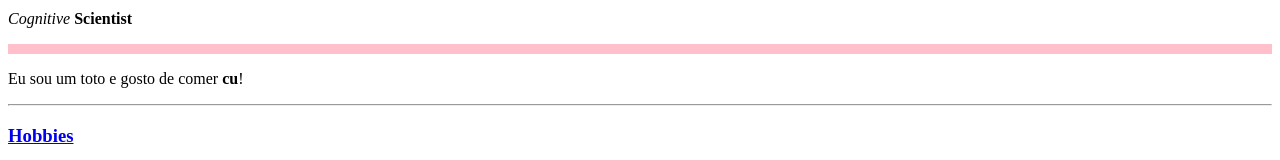
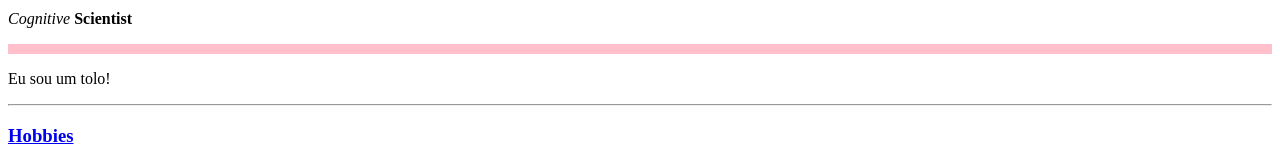
Before and after one commit to diglicks/cv, a plain HTML site: page index.html in a window 1280 px wide. Shown: the part 505-665 px from the top of the page. Drawn offline with Linux system fonts and the light colour scheme.

Commit message:
No more cursing

```diff
--- a/index.html
+++ b/index.html
@@ -14,7 +14,7 @@
 
   <!-- horizontal ruler tag - selfclosing tag -->
   <hr size="10" noshade color="pink">
-  <p>Eu sou um toto e gosto de comer <strong>cu</strong>!</p>
+  <p>Eu sou um tolo!</p>
   <hr>
   <a href="hobbies.html">
     <h3>Hobbies</h3>
```
